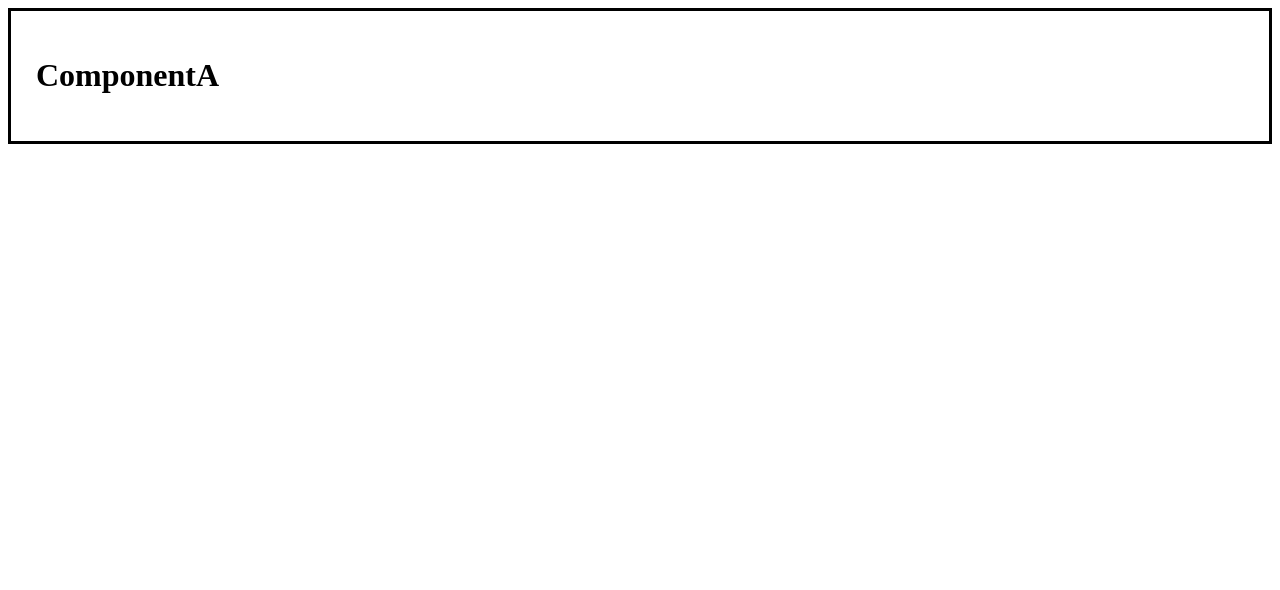
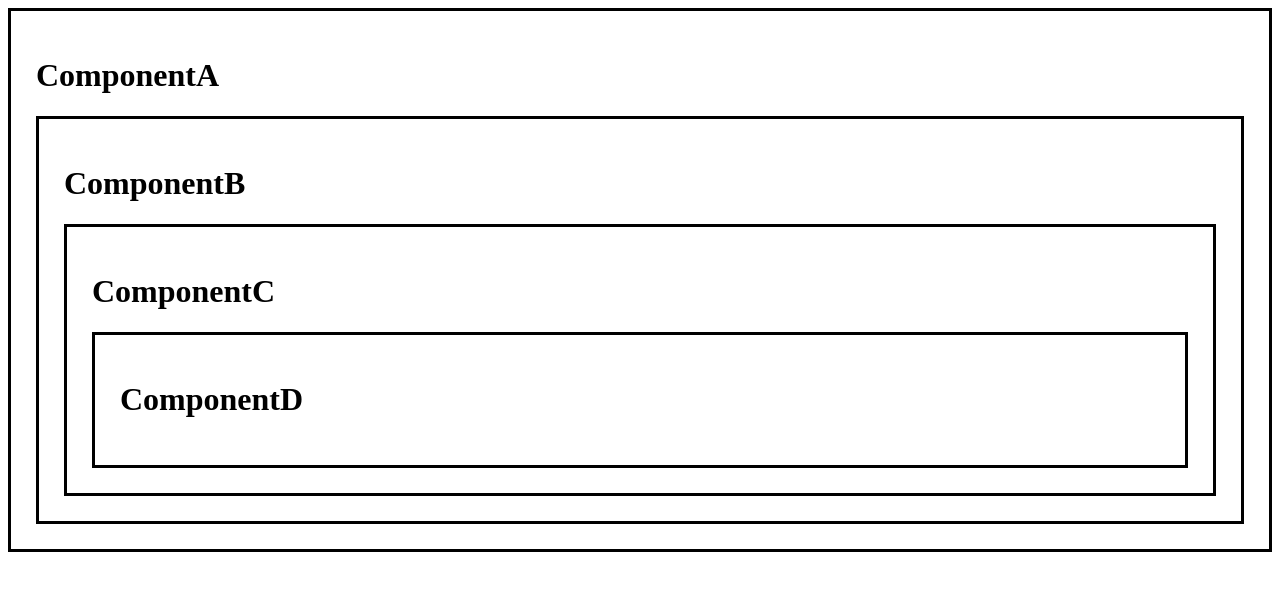
Before and after one commit to AhmadRabie1/learn-react, a React (Vite) app in the folder my-react-app/: page / in a window 1280 px wide. Shown: the top 590 px of the page. Built offline with nearby package versions, Linux system fonts and the light colour scheme.

Commit message:
I import all the components files to each others

```diff
--- a/my-react-app/src/ComponentA.jsx
+++ b/my-react-app/src/ComponentA.jsx
@@ -1,4 +1,4 @@
-
+import ComponentB from "./ComponentB";
 
 function ComponentA(){
 
@@ -6,6 +6,7 @@ function ComponentA(){
     return(
         <div className="box">
             <h1>ComponentA</h1>
+            <ComponentB/>
         </div>
     );
 }
--- a/my-react-app/src/ComponentB.jsx
+++ b/my-react-app/src/ComponentB.jsx
@@ -1,4 +1,4 @@
-
+import ComponentC from "./ComponentC";
 
 function ComponentB(){
 
@@ -6,6 +6,7 @@ function ComponentB(){
     return(
         <div className="box">
             <h1>ComponentB</h1>
+            <ComponentC/>
         </div>
     );
 }
--- a/my-react-app/src/ComponentC.jsx
+++ b/my-react-app/src/ComponentC.jsx
@@ -1,4 +1,4 @@
-
+import ComponentD from "./ComponentD";
 
 function ComponentC(){
 
@@ -6,6 +6,7 @@ function ComponentC(){
     return(
         <div className="box">
             <h1>ComponentC</h1>
+            <ComponentD/>
         </div>
     );
 }
```
